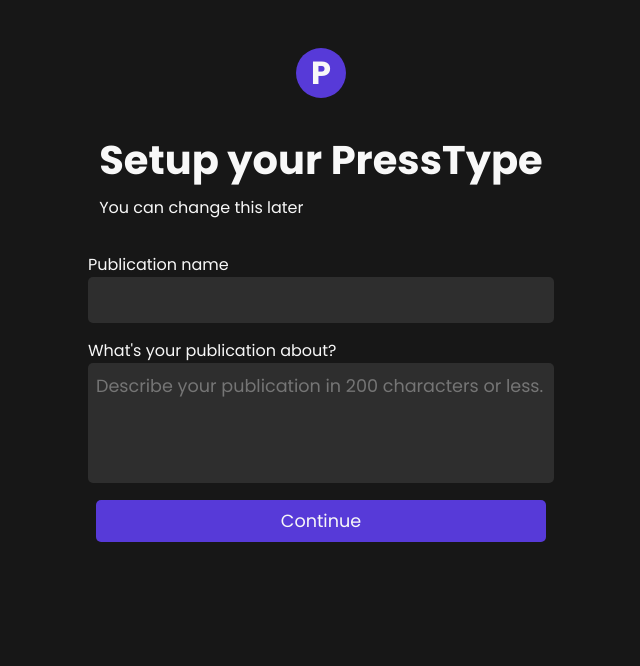
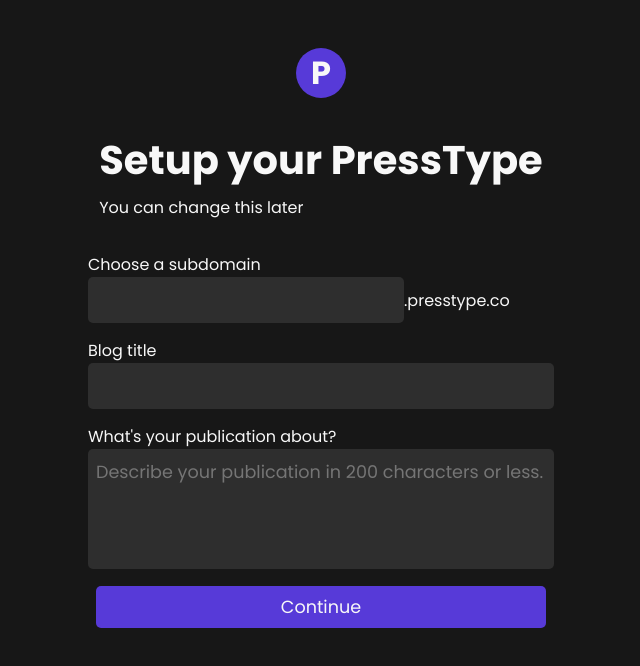
Before and after one commit to akinloluwami/presstype, a Next.js app: page /signup/complete in a window 1280 px wide. Shown: the top 666 px of the page, without its empty margins (319-959 px from the left). Built offline with nearby package versions, Linux system fonts and the light colour scheme.

Commit message:
little styling update

```diff
--- a/components/auth/signup_steps/PubNameAndDesc.tsx
+++ b/components/auth/signup_steps/PubNameAndDesc.tsx
@@ -5,8 +5,19 @@
   return (
     <div className={styles.pub_name_n_desc}>
       <div className={styles.pub_name_n_bc}>
+        <div className={styles.subdomain}>
+          <p>Choose a subdomain</p>
+          <input type="text" />
+          .presstype.co
+        </div>
+        {/* <div className="">
+          <p>Brand color</p>
+          <input type="color" />
+        </div> */}
+      </div>
+      <div className={styles.pub_name_n_bc}>
         <div className="">
-          <p>Publication name</p>
+          <p>Blog title</p>
           <input type="text" />
         </div>
         {/* <div className="">
--- a/components/auth/signup_steps/styles.module.scss
+++ b/components/auth/signup_steps/styles.module.scss
@@ -4,6 +4,12 @@
   .pub_name_n_bc {
     display: flex;
     margin-bottom: 15px;
+    .subdomain {
+      input {
+        width: 300px !important;
+        text-align: right;
+      }
+    }
     input {
       &[type="text"] {
         width: 450px;
```
